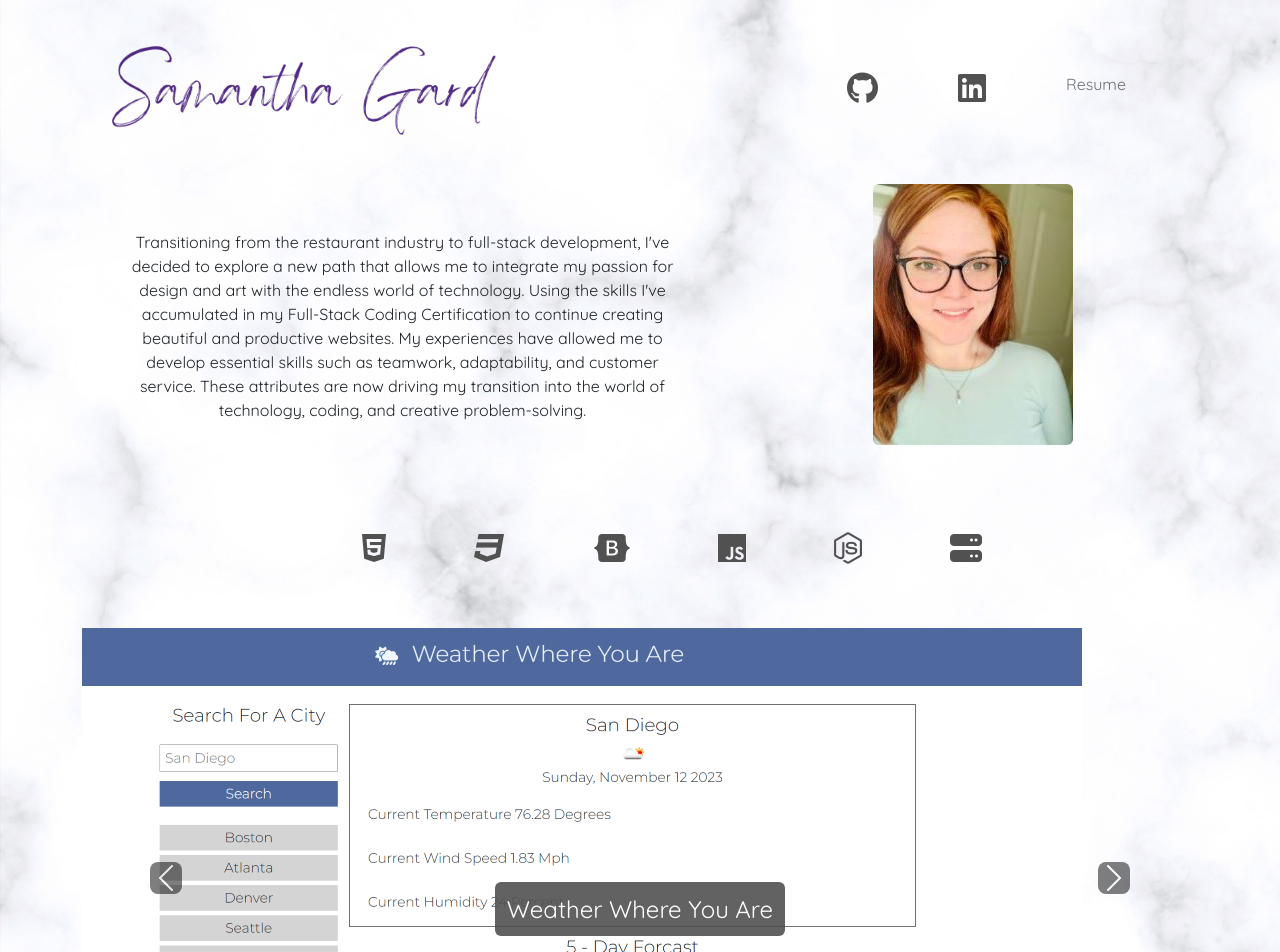
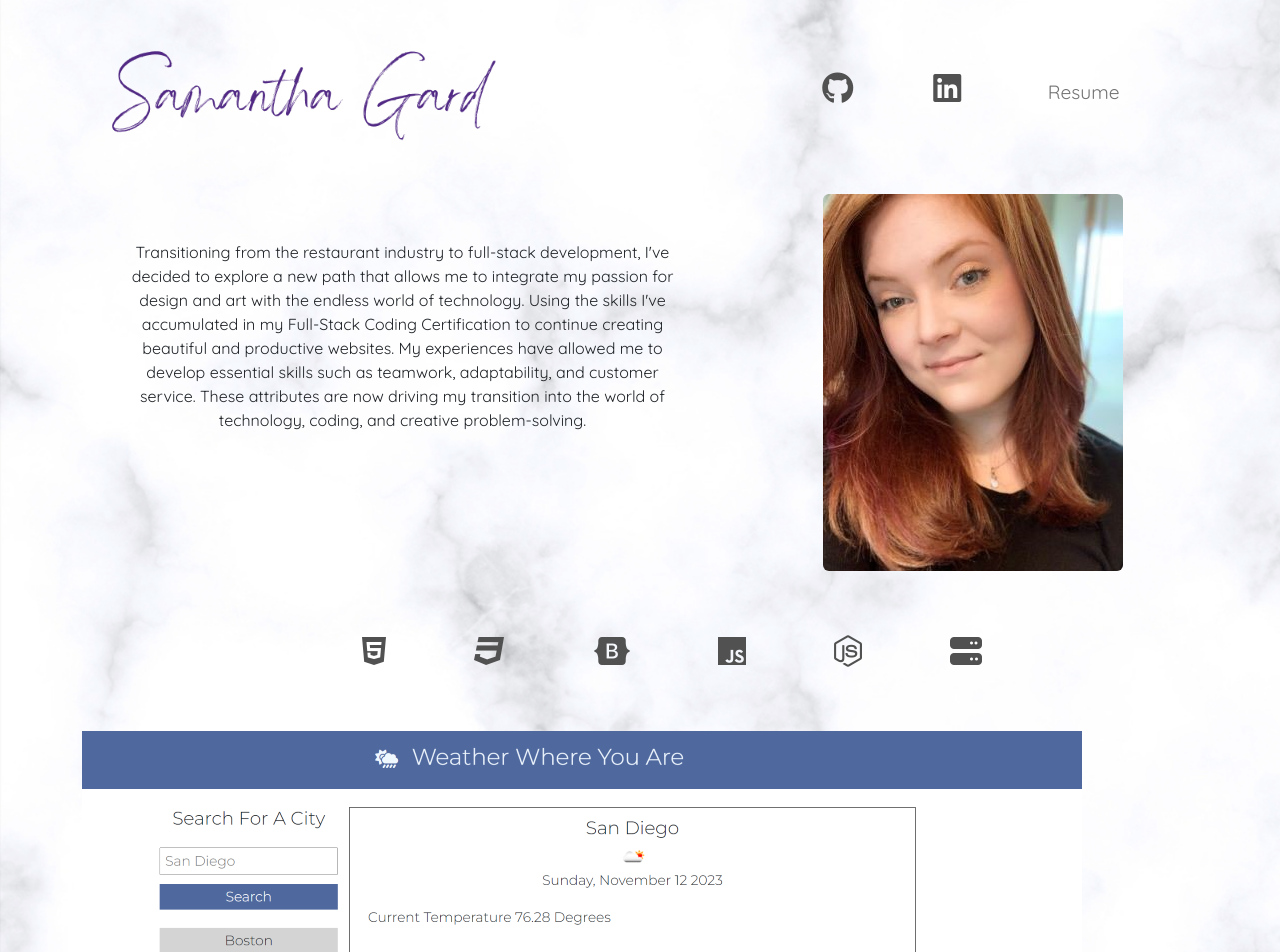
Before and after one commit to samanthagard13/SG-React-Portfolio, a React (Vite) app: page / in a window 1280 px wide. Shown: the top 952 px of the page. Built offline with nearby package versions, Linux system fonts and the light colour scheme.

Commit message:
added deployed and github button to project section

```diff
--- a/src/App.css
+++ b/src/App.css
@@ -2,6 +2,7 @@ body {
   background-image: url('/images/background2.png');
   background-size: cover;
   background-repeat: no-repeat;
+  margin: 0;
 }
 
 #root {
@@ -15,6 +16,10 @@ body {
 
 nav {
   margin-top: 1.5em;
+}
+
+a.resume-btn.nav-link {
+  font-size: larger;
 }
 
 .about {
@@ -48,8 +53,8 @@ ul {
   border-radius: .25em;
 }
 
-.carousel-caption {
-  margin-bottom:10em;
+.project-link:hover {
+  color: #58249c;
 }
 
 .carousel-control-next-icon,
--- a/src/components/AboutMe.jsx
+++ b/src/components/AboutMe.jsx
@@ -21,7 +21,7 @@ function AboutMe() {
         <Col xs={12} lg={{ span: 5, order: 2 }} className="order-lg-2">
           <Image
             className="Photo"
-            src="/images/Headshot.jpg"
+            src="/images/black-white.jpg"
             alt="Photo"
             rounded
             style={{ maxWidth: "100%", height: "auto" }}
--- a/src/components/NavBar.jsx
+++ b/src/components/NavBar.jsx
@@ -18,7 +18,7 @@ function NavBar() {
             <Nav.Link target="_blank" href="https://www.linkedin.com/in/samantha-gard-47599b269">
               <i className="fab fa-linkedin"></i>
             </Nav.Link>
-            <Nav.Link style={{margin: "2em"}} target="_blank" href="https://docs.google.com/document/d/1JIaw8u_5AKz1DxoVVX4aDPMrclz10sqJNAM1qPkprvY/edit?usp=sharing">
+            <Nav.Link className="resume-btn" style={{margin: "2em"}} target="_blank" href="https://docs.google.com/document/d/1JIaw8u_5AKz1DxoVVX4aDPMrclz10sqJNAM1qPkprvY/edit?usp=sharing">
               Resume
             </Nav.Link>
           </Nav>
--- a/src/components/Photo.jsx
+++ b/src/components/Photo.jsx
@@ -6,7 +6,7 @@ import 'bootstrap/dist/js/bootstrap.bundle.min.js';
 function Photo() {
     return (
         <div className="w-75 p-4 photo">
-            <img width="200" src="/images/new-photo.jpg"></img>
+            <img width="200" src="/images/"></img>
         </div>
     )
 };
--- a/src/components/Projects.jsx
+++ b/src/components/Projects.jsx
@@ -8,28 +8,35 @@ function Projects() {
       <Carousel.Item>
         <img src="/images/tech-screenshot.png"></img>
         <Carousel.Caption>
-          <a href="https://github.com/samanthagard13/tech-blog" target="_blank" className="project-link">Tech Blog</a>
+          <div>
+          <a href="https://vast-oasis-81942-69906b12dced.herokuapp.com/" target="_blank" className="project-link">Tech Blog</a>
+          <a href="https://github.com/samanthagard13/tech-blog" target="_blank"><i className="fab fa-github"></i></a>
+          </div>
         </Carousel.Caption>
       </Carousel.Item>
 
       <Carousel.Item>
         <img src="/images/weather-site.png"></img>
         <Carousel.Caption>
-          <a href="https://github.com/samanthagard13/Weather-Where-You-Are" target="_blank" className="project-link">Weather Where You Are</a>
+          <a href="https://samanthagard13.github.io/Weather-Where-You-Are/" target="_blank" className="project-link">Weather Where You Are</a>
+          <a href="https://github.com/samanthagard13/Weather-Where-You-Are" target="_blank"><i className="fab fa-github"></i></a>
+
         </Carousel.Caption>
       </Carousel.Item>
 e
       <Carousel.Item>
         <img src="/images/Headline-screenshot.png"></img>
         <Carousel.Caption>
-          <a  href="https://github.com/eddyK15501/headline-report" target="_blank" className="project-link">Headline Report</a>
+          <a href="https://eddyk15501-headline-report-3d1644b4d160.herokuapp.com/" target="_blank" className="project-link">Headline Report</a>
+          <a href="https://github.com/eddyK15501/headline-report" target="_blank"><i className="fab fa-github"></i></a>
         </Carousel.Caption>
       </Carousel.Item>
 
       <Carousel.Item>
         <img src="/images/react-example.png"></img>
         <Carousel.Caption>
-          <a href="https://github.com/samanthagard13/example-portfolio" target="_blank" className="project-link">Example React Portfolio</a>
+          <a href="https://ephemeral-nasturtium-e60c94.netlify.app/" target="_blank" className="project-link">Example React Portfolio</a>
+          <a href="https://github.com/samanthagard13/example-portfolio" target="_blank"><i className="fab fa-github"></i></a>
         </Carousel.Caption>
       </Carousel.Item>
 
```
Also changed, not shown: public/images/black-white.jpg (added).
